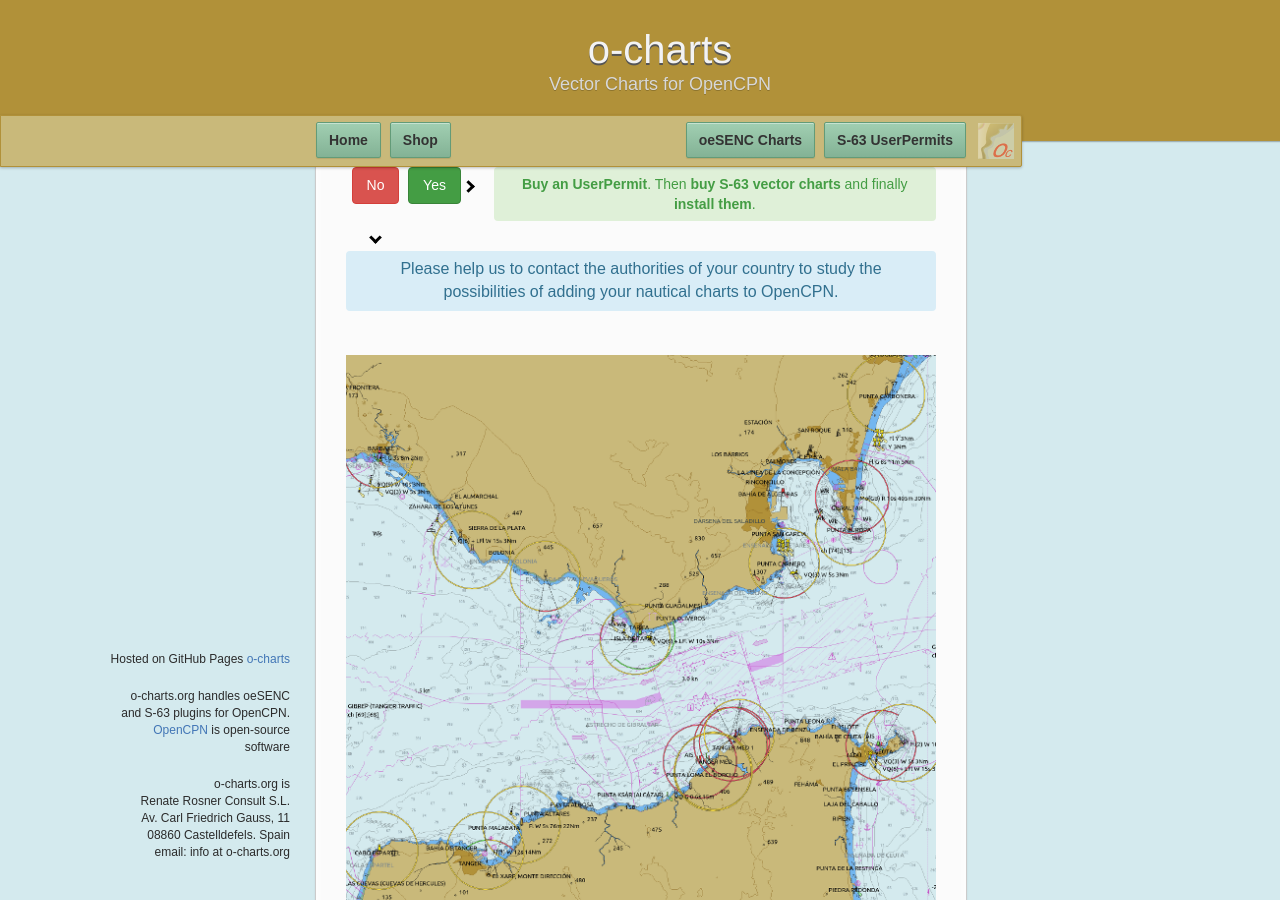
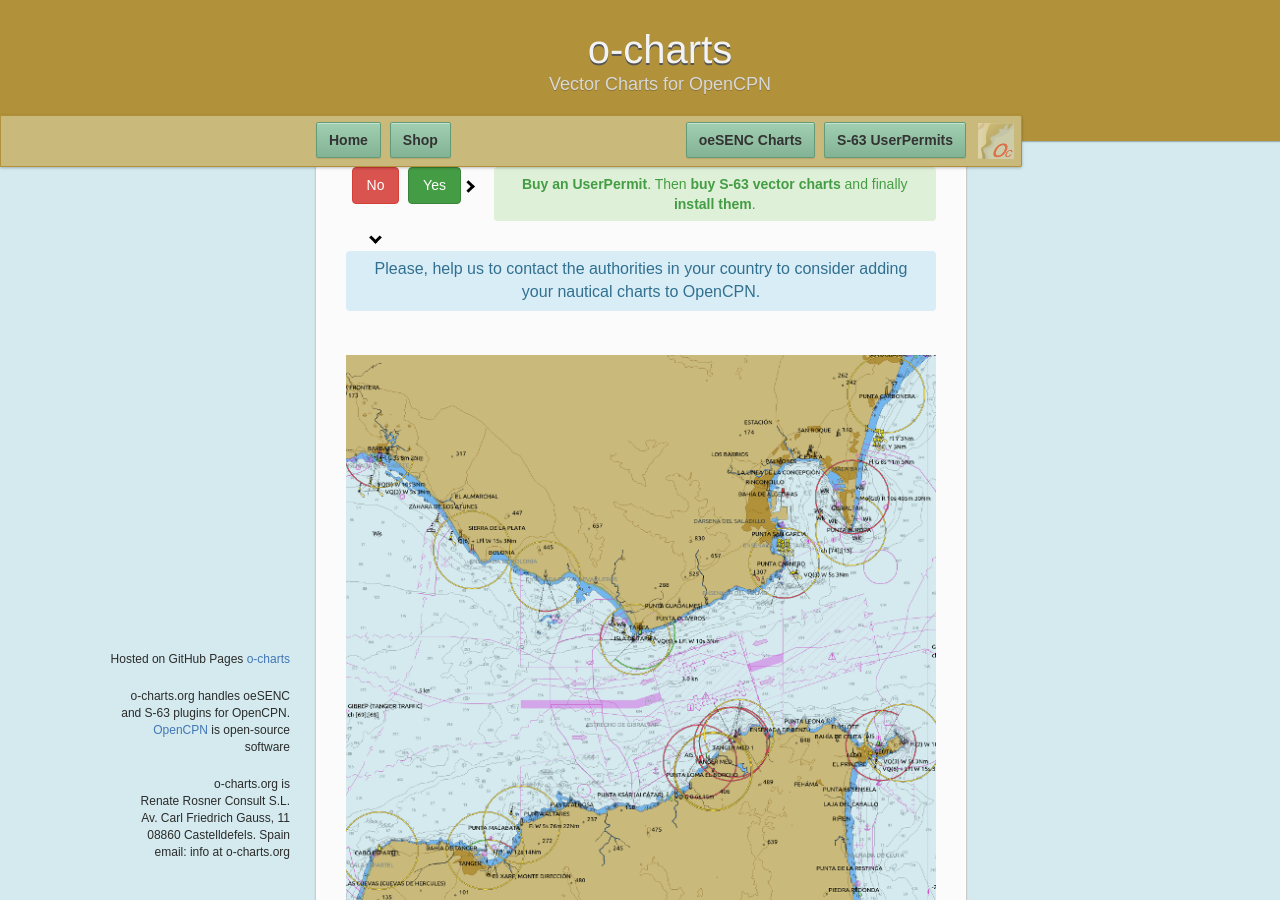
Before and after one commit to o-charts/manuals, a Jekyll site: the page built from index.md, in a window 1280 px wide and 900 px high, scrolled down 651 px. Built offline with Jekyll 4.4.1, drawn with Linux system fonts in a browser that asks for light colours.

Commit message:
Update index.md

```diff
--- a/index.md
+++ b/index.md
@@ -163,7 +163,7 @@
 </div>
 <div class="questions">
 <div class="questionok question">
-Please help us to contact the authorities of your country to study the possibilities of adding your nautical charts to OpenCPN.
+Please, help us to contact the authorities in your country to consider adding your nautical charts to OpenCPN.
 </div>
 </div>
 <br><br>
```
